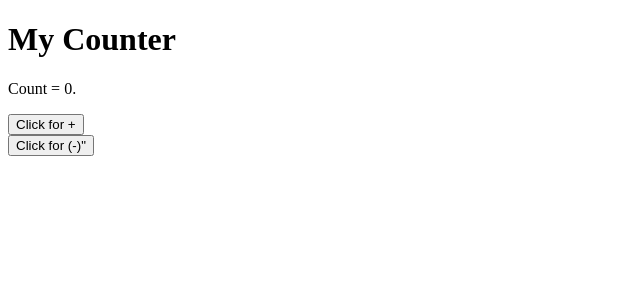
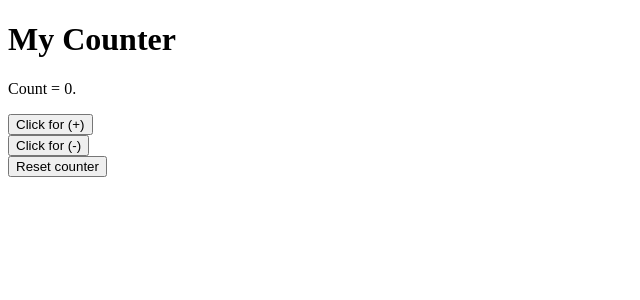
Before and after one commit to 1nv1nc1bl3/react-coaching-june25, a React (Vite) app in the folder week-1/counter-app/: page / in a window 1280 px wide. Shown: the top 300 px of the page, without its empty margins (0-640 px from the left). Built offline with nearby package versions, Linux system fonts and the light colour scheme.

Commit message:
end of day 1 final

```diff
--- a/week-1/counter-app/src/App.jsx
+++ b/week-1/counter-app/src/App.jsx
@@ -1,5 +1,6 @@
 import React from 'react';
 import Counter from './components/Counter';
+
 function App() {
     return (
         <div>
--- /dev/null
+++ b/week-1/counter-app/src/assets/style.css
@@ -0,0 +1,3 @@
+* {
+    /* margin: 0; */
+}
--- a/week-1/counter-app/src/components/Counter.jsx
+++ b/week-1/counter-app/src/components/Counter.jsx
@@ -1,29 +1,36 @@
-import { useState } from 'react'; // ✅ Βήμα 1: κάνε import το useState από τη React
+import { useState } from 'react'; // Βήμα 1: κάνε import το useState από τη React
 
 function App() {
-    // ✅ Βήμα 2: Δημιουργείς ένα κομμάτι state
+    // Βήμα 2: Δημιουργείς ένα κομμάτι state
     // 'count' είναι η τρέχουσα τιμή
     // 'setCount' είναι η συνάρτηση που τη μεταβάλλει
     const [count, setCount] = useState(0); // Αρχική τιμή: 0
 
-    // ✅ Βήμα 3: Η συνάρτηση που αυξάνει το count
+    // Βήμα 3: Η συνάρτηση που αυξάνει το count
     function handlePlusClick() {
         setCount(count + 1);
     }
     function handleMinusClick() {
         setCount(count - 1);
     }
+    const resetCount = () => {
+        setCount(0);
+    };
 
-    // ✅ Βήμα 4: Επιστρέφεις το UI
+    // Βήμα 4: Επιστρέφεις το UI
     return (
         <div>
             <h1>My Counter</h1>
             <p>Count = {count}.</p>
-            <button onClick={handlePlusClick}>Click for +</button>
+            <button onClick={handlePlusClick}>
+                Click for {'('}+{')'}
+            </button>
             <br></br>
             <button onClick={handleMinusClick}>
-                Click for {'('}-{')'}"
+                Click for {'('}-{')'}
             </button>
+            <br></br>
+            <button onClick={resetCount}>Reset counter</button>
         </div>
     );
 }
--- a/week-1/counter-app/src/main.jsx
+++ b/week-1/counter-app/src/main.jsx
@@ -1,6 +1,7 @@
 import { StrictMode } from 'react';
 import { createRoot } from 'react-dom/client';
 import App from './App.jsx';
+import './assets/style.css';
 
 createRoot(document.getElementById('root')).render(
     <StrictMode>
```
